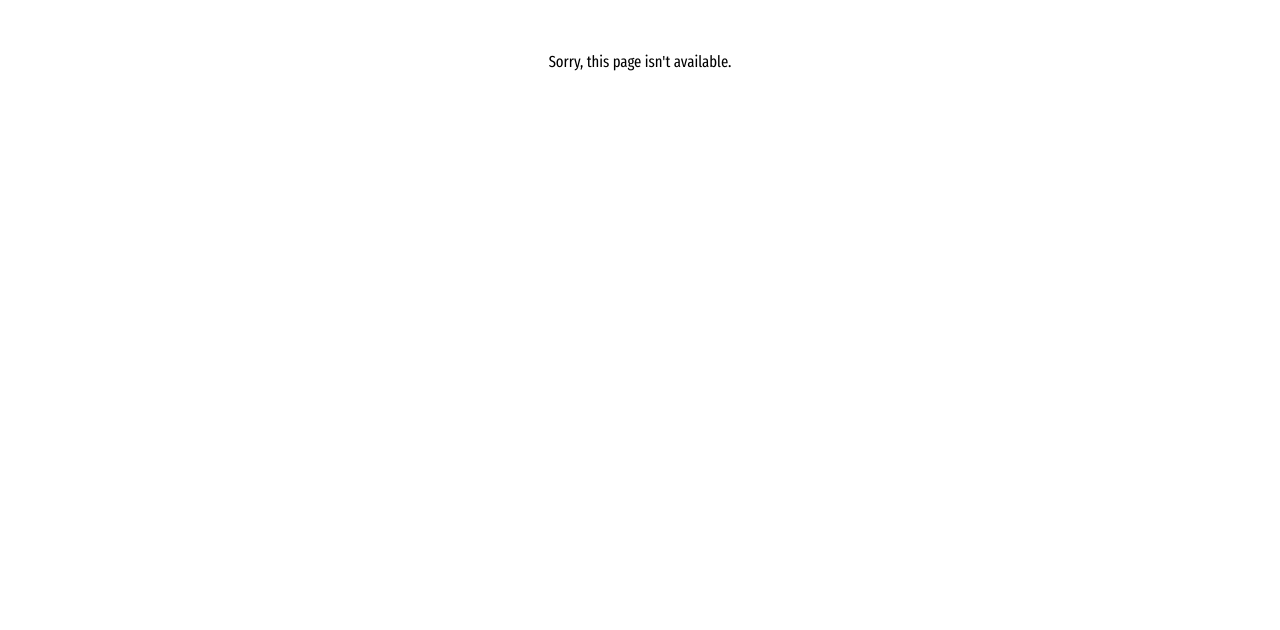
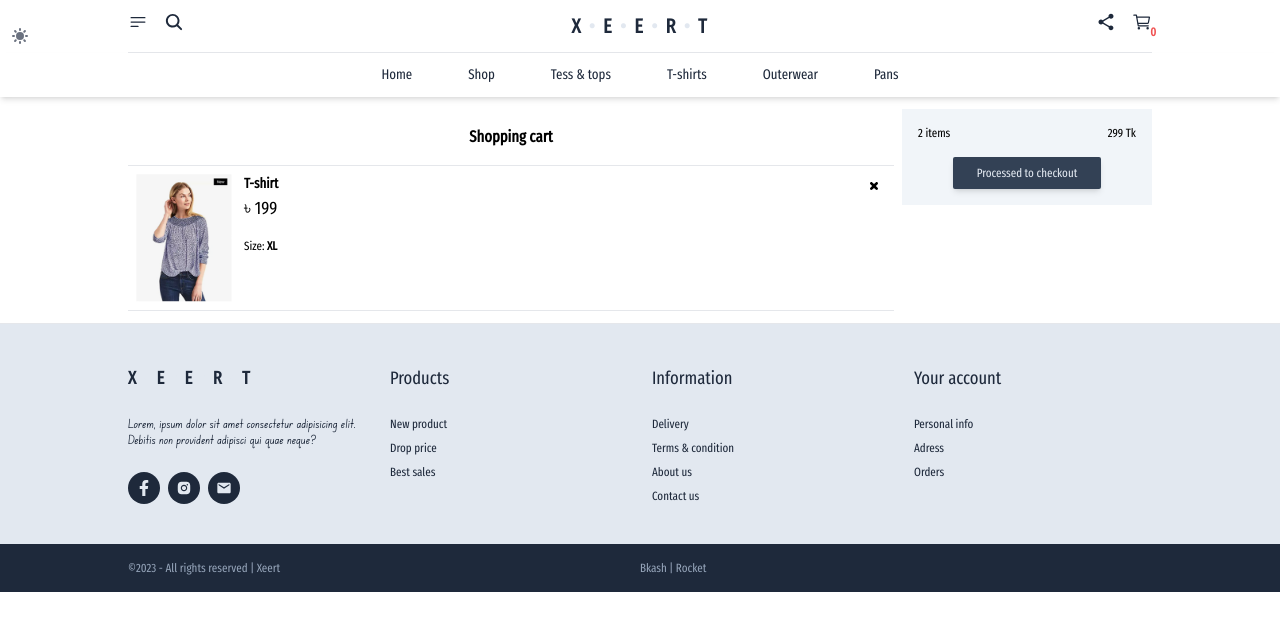
Before and after one commit to mahbubhasantamim/xeert-client, a React (Vite) app: page /cart in a window 1280 px wide. Shown: the top 630 px of the page. Built offline with nearby package versions, Linux system fonts and the light colour scheme.

Commit message:
cart functionality

```diff
--- a/src/components/Cart/CartComp.tsx
+++ b/src/components/Cart/CartComp.tsx
@@ -1,8 +1,17 @@
 import { TiTimes } from "react-icons/ti";
 import { Link } from "react-router-dom";
+import { useCartStore } from "../../store/cartStore";
 import LinkBtn from "../shared/LinkBtn/LinkBtn";
 
 export default function CartComp({ fn }: { fn: (x: boolean) => void }) {
+  const cartItems = useCartStore((state) => state.cartItems);
+  const removeCartItem = useCartStore((state) => state.removeFromCart);
+
+  const getTotal = cartItems.reduce((prev, item) => {
+    const price = item.discount ? item.discountPrice : item.productPrice;
+    return prev + price * item.quantity;
+  }, 0);
+
   return (
     <>
       <div className="absolute top-12 right-0 shadow-lg bg-slate-50 w-72 border-2 dark:bg-darkPrimary dark:border-black dark:text-secondary z-50">
@@ -16,34 +25,53 @@ export default function CartComp({ fn }: { fn: (x: boolean) => void }) {
           <h3 className="text-center py-4 font-bold">Shopping cart</h3>
         </div>
 
-        <div className="relative hover:bg-white dark:hover:bg-primary">
-          <div className="absolute right-2 top-2 p-1 hover:bg-primary hover:text-secondary hover:cursor-pointer rounded-full dark:hover:bg-secondary dark:hover:text-primary">
+        {cartItems?.map((item, index) => {
+          return (
+            <div
+              key={index}
+              className="relative hover:bg-white dark:hover:bg-primary"
+            >
+              <div
+                onClick={() => removeCartItem(item)}
+                className="absolute right-2 top-2 p-1 hover:bg-primary hover:text-secondary hover:cursor-pointer rounded-full dark:hover:bg-secondary dark:hover:text-primary"
+              >
                 <TiTimes />
               </div>
               <Link to="">
                 <div className="flex gap-3 border-b p-2 dark:border-b-primary">
                   <div className="w-14">
-                <img src="/img/prd1.png" alt="" />
+                    <img src={item?.productImg} alt="" />
                   </div>
                   <div className="flex flex-col text-xs">
-                <h3 className="text-sm font-semibold">T-shirt</h3>
+                    <h3 className="text-sm font-semibold">
+                      {item?.productName}
+                    </h3>
                     <p>
-                  Size: <span className="font-semibold">XL</span>
+                      Size: <span className="font-semibold">{item?.size}</span>
                     </p>
                     <p>
-                  <span className="text-xl">৳ 199</span> x 2
+                      <span className="text-xl">
+                        ৳{" "}
+                        {item?.discount
+                          ? item?.discountPrice
+                          : item?.productPrice}
+                      </span>{" "}
+                      x {item?.quantity}
                     </p>
                   </div>
                 </div>
               </Link>
             </div>
+          );
+        })}
 
         <div className="bg-slate-100 dark:bg-primary pb-4">
           <div className="flex justify-between p-4 text-xs">
-            <p>2 items</p> <p>299 Tk</p>
+            <p>{cartItems?.length} (item)s</p>
+            <p>{getTotal} Tk</p>
           </div>
           <div className="text-center">
-            <LinkBtn to="" color="dark">
+            <LinkBtn to="/cart" color="dark" onClick={() => fn(false)}>
               Processed to checkout
             </LinkBtn>
           </div>
--- a/src/components/shared/Header/SiteTitle.tsx
+++ b/src/components/shared/Header/SiteTitle.tsx
@@ -3,11 +3,13 @@ import { HiBars3BottomLeft } from "react-icons/hi2";
 import { IoMdShare } from "react-icons/io";
 import { IoCartOutline, IoSearch } from "react-icons/io5";
 import { Link } from "react-router-dom";
+import { useCartStore } from "../../../store/cartStore";
 import CartComp from "../../Cart/CartComp";
 
 function SiteTitle() {
   const siteName = "xeert";
   const [isCartOpen, setIsCartOpen] = useState(false);
+  const cartItems = useCartStore((state) => state.cartItems);
 
   return (
     <>
@@ -54,7 +56,7 @@ function SiteTitle() {
           >
             <IoCartOutline />
             <span className="absolute bottom-0 -right-1 text-xs text-red-500 font-bold rounded-full">
-              2
+              {cartItems?.length}
             </span>
           </div>
         </div>
--- a/src/components/shared/LinkBtn/LinkBtn.tsx
+++ b/src/components/shared/LinkBtn/LinkBtn.tsx
@@ -7,13 +7,14 @@ type PropType = {
   color: "light" | "dark";
 };
 
-function LinkBtn({ to, children, className, color }: PropType) {
+function LinkBtn({ to, children, className, color, ...all }: PropType) {
   if (color === "light") {
     return (
       <>
         <Link
           to={to}
           className={`bg-slate-300 dark:bg-darkPrimary py-1 md:py-2 px-6 rounded-sm text-primary dark:text-secondary hover:text-secondary dark:hover:text-darkPrimary hover:bg-darkPrimary dark:hover:bg-secondary text-xs shadow-md hover:shadow-lg duration-500 inline-block border ${className}`}
+          {...all}
         >
           {children}
         </Link>
@@ -26,6 +27,7 @@ function LinkBtn({ to, children, className, color }: PropType) {
       <Link
         to={to}
         className={`bg-darkPrimary py-2 px-6 rounded-sm text-secondary hover:bg-slate-500 text-xs shadow-md hover:shadow-lg duration-500 inline-block  ${className}`}
+        {...all}
       >
         {children}
       </Link>
--- a/src/router/router.tsx
+++ b/src/router/router.tsx
@@ -1,6 +1,7 @@
 import { createBrowserRouter } from "react-router-dom";
 import MainLayout from "../layouts/MainLayout";
 import SingleProductPage from "../views/pages/SingleProduct/SingleProductPage";
+import CartPage from "../views/pages/cart/CartPage";
 import ErrorPage from "../views/pages/error/Error.page";
 import HomePage from "../views/pages/home/Home.page";
 import ShopPage from "../views/pages/shop/ShopPage";
@@ -26,6 +27,10 @@ const router = createBrowserRouter([
         path: "/products/:productId",
         element: <SingleProductPage />,
       },
+      {
+        path: "/cart",
+        element: <CartPage />,
+      },
     ],
   },
 ]);
--- /dev/null
+++ b/src/store/cartStore.ts
@@ -0,0 +1,56 @@
+import { create } from "zustand";
+
+type CartItem = {
+  size: string;
+  quantity: number;
+  _id: string;
+  productName: string;
+  productImg: string;
+  productPrice: number;
+  discountPrice?: number;
+  discount?: number;
+  stock: number;
+  productDesc: string;
+};
+
+type CartStore = {
+  cartItems: CartItem[];
+  addToCart: (item: CartItem) => void;
+  removeFromCart: (item: CartItem) => void;
+};
+
+export const useCartStore = create<CartStore>((set) => ({
+  cartItems: JSON.parse(localStorage.getItem("cartItems") || "[]"),
+
+  addToCart: (item) =>
+    set((state) => {
+      const existingItem = state.cartItems.find(
+        (cartItem) => cartItem._id === item._id && cartItem.size === item.size
+      );
+
+      if (existingItem) {
+        // Update quantity if the item already exists in the cart
+        const updatedCart = state.cartItems.map((cartItem) =>
+          cartItem._id === item._id
+            ? { ...cartItem, quantity: cartItem.quantity + item.quantity }
+            : cartItem
+        );
+        localStorage.setItem("cartItems", JSON.stringify(updatedCart));
+        return { cartItems: updatedCart };
+      } else {
+        // Add a new item to the cart if it doesn't exist
+        const updatedCart = [...state.cartItems, { ...item }];
+        localStorage.setItem("cartItems", JSON.stringify(updatedCart));
+        return { cartItems: updatedCart };
+      }
+    }),
+
+  removeFromCart: (item) =>
+    set((state) => {
+      const updatedCart = state.cartItems.filter(
+        (cartItem) => cartItem._id !== item._id || cartItem.size !== item.size
+      );
+      localStorage.setItem("cartItems", JSON.stringify(updatedCart));
+      return { cartItems: updatedCart };
+    }),
+}));
--- a/src/views/pages/SingleProduct/SingleProductPage.tsx
+++ b/src/views/pages/SingleProduct/SingleProductPage.tsx
@@ -1,4 +1,5 @@
 import { useParams } from "react-router-dom";
+import ProductCard from "../../../components/ProductCard/ProductCard";
 import { products } from "../../../data/demoData";
 import ErrorPage from "../error/Error.page";
 import ProductDetailsComp from "./components/ProductDetails/ProductDetailsComp";
@@ -19,9 +20,20 @@ export default function SingleProductPage() {
 
   return (
     <>
-      <div className="md:w-4/5 px-8 md:px-0 mx-auto pt-10">
+      <div className="md:w-4/5 px-8 md:px-0 mx-auto py-10">
         <ProductDetailsComp product={product[0]} />
         <ProductOthInfo />
+
+        <div>
+          <h2 className="text-center text-3xl py-4">You might also like</h2>
+          <div className="flex gap-4">
+            {products?.map((product, index) => {
+              if (index < 4) {
+                return <ProductCard key={index} productInfo={product} />;
+              }
+            })}
+          </div>
+        </div>
       </div>
     </>
   );
--- a/src/views/pages/SingleProduct/components/ProductDetails/ProductDetailsComp.tsx
+++ b/src/views/pages/SingleProduct/components/ProductDetails/ProductDetailsComp.tsx
@@ -6,6 +6,7 @@ import { IoCartOutline, IoWalletOutline } from "react-icons/io5";
 import { MdOutlineSupportAgent } from "react-icons/md";
 import { TiTick, TiTimes } from "react-icons/ti";
 import { ZodType, z } from "zod";
+import { useCartStore } from "../../../../../store/cartStore";
 
 type ProductPropType = {
   product: {
@@ -34,6 +35,7 @@ export default function ProductDetailsComp({ product }: ProductPropType) {
   });
 
   const [count, setCount] = useState(1);
+  const addToCart = useCartStore((state) => state.addToCart);
 
   const {
     register,
@@ -56,7 +58,15 @@ export default function ProductDetailsComp({ product }: ProductPropType) {
     setValue("quantity", count - 1);
   };
 
-  const onSubmit = (data: InputType) => console.log(data);
+  const onSubmit = (data: InputType) => {
+    const cart = {
+      ...product,
+      size: data.size,
+      quantity: data.quantity,
+    };
+    addToCart(cart);
+    console.log(data);
+  };
   return (
     <>
       <div className="sm:grid grid-cols-6 gap-4">
@@ -106,6 +116,7 @@ export default function ProductDetailsComp({ product }: ProductPropType) {
                       </option>
                     ))}
                   </select>
+                  <span>{errors.size?.message}</span>
                 </div>
 
                 <div className="flex gap-1 items-center">
@@ -137,6 +148,7 @@ export default function ProductDetailsComp({ product }: ProductPropType) {
                       +
                     </button>
                   </div>
+                  <span>{errors.quantity?.message}</span>
                 </div>
               </div>
 
--- /dev/null
+++ b/src/views/pages/cart/CartPage.tsx
@@ -0,0 +1,50 @@
+import { TiTimes } from "react-icons/ti";
+import { Link } from "react-router-dom";
+import LinkBtn from "../../../components/shared/LinkBtn/LinkBtn";
+
+export default function CartPage() {
+  return (
+    <>
+      <div className="md:w-4/5 px-8 md:px-0 mx-auto py-3 grid grid-cols-4 gap-2">
+        <div className="col-span-3 dark:bg-darkPrimary dark:text-secondary">
+          <div>
+            <h3 className="text-center py-4 font-bold">Shopping cart</h3>
+          </div>
+
+          <div className="relative hover:bg-white dark:hover:bg-primary border-t">
+            <div className="absolute right-2 top-2 p-1 hover:bg-primary hover:text-secondary hover:cursor-pointer rounded-full dark:hover:bg-secondary dark:hover:text-primary">
+              <TiTimes />
+            </div>
+            <Link to="">
+              <div className="flex gap-3 border-b p-2 dark:border-b-primary">
+                <div className="w-24">
+                  <img src="/img/prd1.png" alt="" />
+                </div>
+                <div className="flex flex-col text-xs">
+                  <h3 className="text-sm font-semibold">T-shirt</h3>
+                  <p className="pb-4 text-lg">৳ 199</p>
+                  <p>
+                    Size: <span className="font-semibold">XL</span>
+                  </p>
+                </div>
+              </div>
+            </Link>
+          </div>
+        </div>
+
+        <div className="col-span-1">
+          <div className="bg-slate-100 dark:bg-primary pb-4">
+            <div className="flex justify-between p-4 text-xs">
+              <p>2 items</p> <p>299 Tk</p>
+            </div>
+            <div className="text-center">
+              <LinkBtn to="" color="dark">
+                Processed to checkout
+              </LinkBtn>
+            </div>
+          </div>
+        </div>
+      </div>
+    </>
+  );
+}
```
Lines whose indentation alone changed are shown as unchanged.
